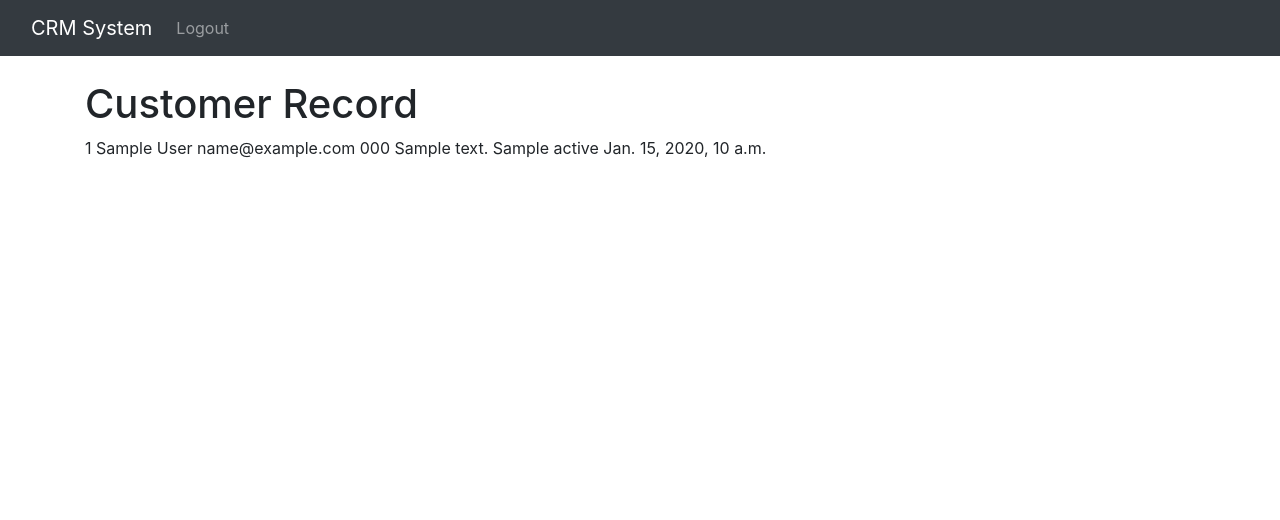
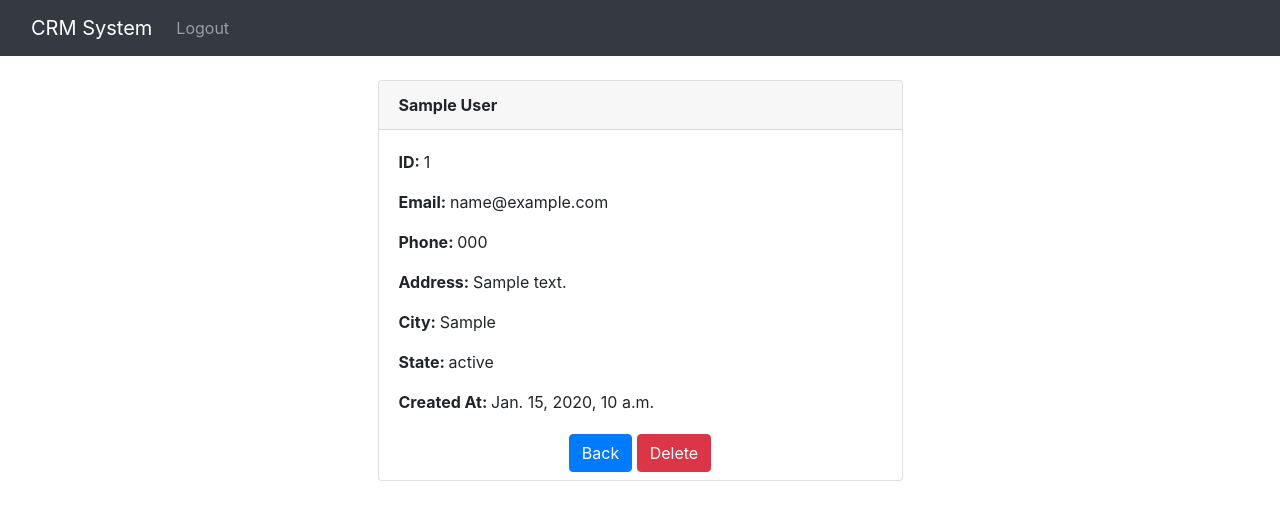
Before and after one commit to mohameddwedar689/Customer-Relationship-Management-with-Django, a Django app: page /record/1 in a window 1280 px wide. Shown: the top 520 px of the page. Run offline with Django 4.2, Linux system fonts and the light colour scheme; a user stored in the database is signed in; tables that the repository leaves empty hold one stand-in row (values such as "Sample post"); some libraries are stand-ins or nearby versions.

Commit message:
[create] card that hold customer info

```diff
--- a/website/templates/record.html
+++ b/website/templates/record.html
@@ -1,14 +1,24 @@
 {% extends 'base.html' %}
 
 {% block content %}
-    <h1>Customer Record</h1>
-    {{ customer_record.id }}
-    {{ customer_record.first_name }}
-    {{ customer_record.last_name }}
-    {{ customer_record.email }}
-    {{ customer_record.phone }}
-    {{ customer_record.address }}
-    {{ customer_record.city }}
-    {{ customer_record.state }}
-    {{ customer_record.created_at }}
+<div class="col-md-6 offset-md-3">
+    <div class="card">
+        <div class="card-header">
+            <strong>{{ customer_record.first_name }} {{ customer_record.last_name }}</strong>
+        </div>
+        <div class="card-body">
+            <p class="card-text"><strong>ID: </strong>{{ customer_record.id }}</p>
+            <p class="card-text"><strong>Email: </strong>{{ customer_record.email }}</p>
+            <p class="card-text"><strong>Phone: </strong>{{ customer_record.phone }}</p>
+            <p class="card-text"><strong>Address: </strong>{{ customer_record.address }}</p>
+            <p class="card-text"><strong>City: </strong>{{ customer_record.city }}</p>
+            <p class="card-text"><strong>State: </strong>{{ customer_record.state }}</p>
+            <p class="card-text"><strong>Created At: </strong>{{ customer_record.created_at }}</p>
+        </div>
+        <div class="text-center mb-2">
+            <a href="{% url 'home' %}" class="btn btn-primary">Back</a>
+            <a href="{% url 'home' %}" class="btn btn-danger">Delete</a>
+        </div>
+    </div>
+</div>
 {% endblock content %}
```
